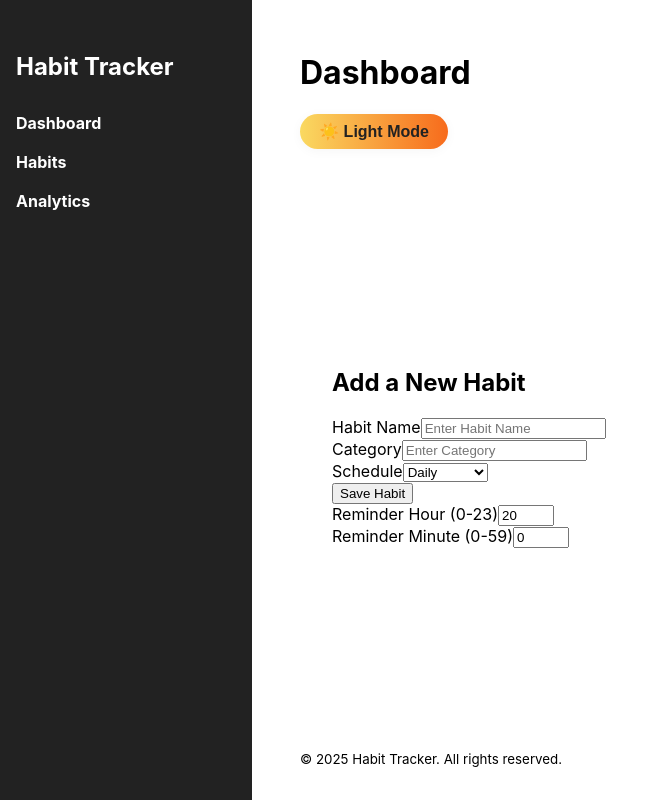
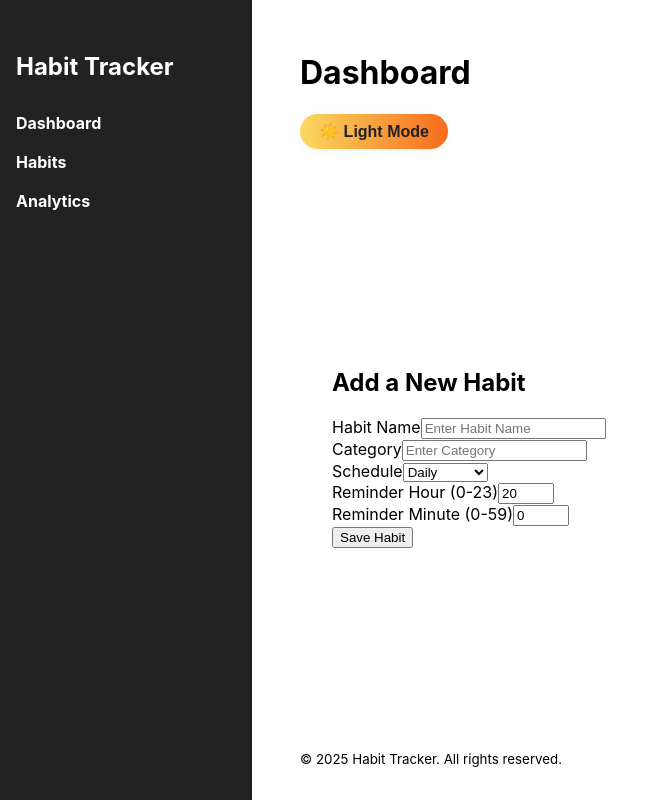
Before and after one commit to therealjhay/Habit-tracker, a React (Create React App) app: page /add-habit in a window 1280 px wide. Shown: the whole page, without its empty margins (0-652 px from the left). Built offline with nearby package versions, Linux system fonts and the light colour scheme.

Commit message:
updated set timeout to show reminder

```diff
--- a/src/components/habit/HabitForm.jsx
+++ b/src/components/habit/HabitForm.jsx
@@ -107,12 +107,6 @@ const HabitForm = ({ onSubmit, initialData = {} }) => {
           />
         </div>
 
-        <div className="form-actions">
-          <button type="submit" className="btn btn-primary">
-            {initialData.id ? "Update Habit" : "Save Habit"}
-          </button>
-        </div>
-
         <div className="form-group">
           <label htmlFor="reminderHour">Reminder Hour (0-23)</label>
           <Field type="number" name="reminderHour" min="0" max="23" />
@@ -132,6 +126,12 @@ const HabitForm = ({ onSubmit, initialData = {} }) => {
             className="error-message"
           />
         </div>
+
+        <div className="form-actions">
+          <button type="submit" className="btn btn-primary">
+            {initialData.id ? "Update Habit" : "Save Habit"}
+          </button>
+        </div>
       </Form>
     </Formik>
   );
--- a/src/pages/HabitsPage.jsx
+++ b/src/pages/HabitsPage.jsx
@@ -39,8 +39,6 @@ const HabitsPage = () => {
     setTimeout(() => {
       if (Notification.permission === "granted") {
         new Notification(`Reminder: ${habitName}`);
-      } else {
-        alert(`Reminder: ${habitName}`);
       }
       scheduleReminder(hour, minute, habitName);
     }, timeout);
```
